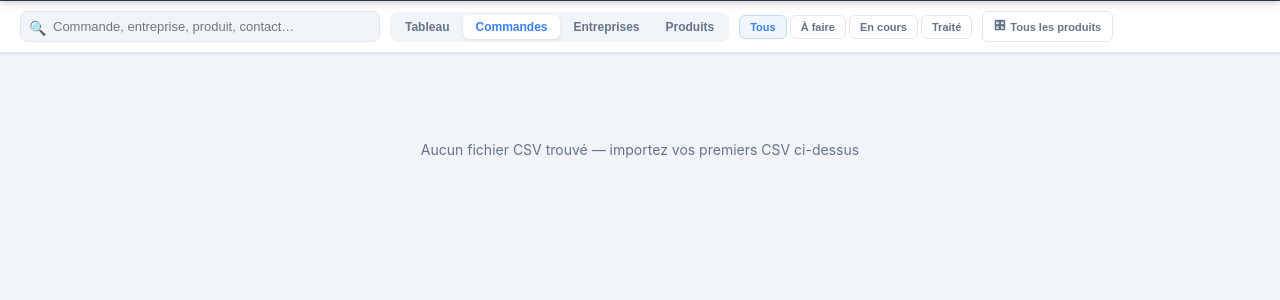
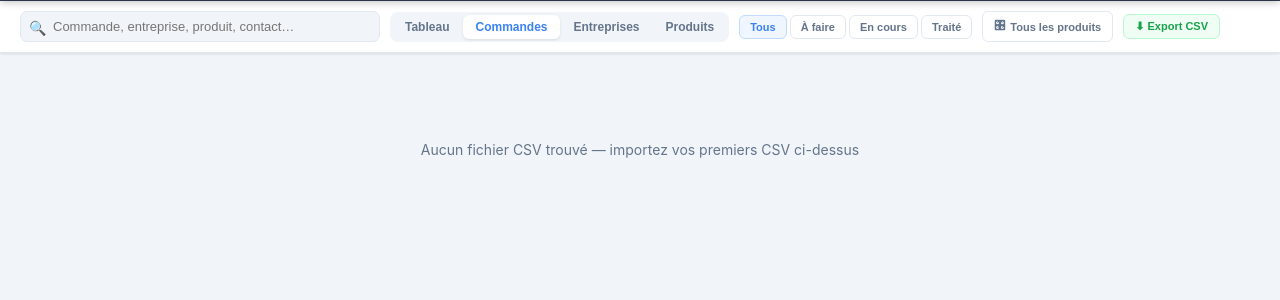
Before and after one commit to pillix17/Suivi_de_commandes_SPACE, a Flask app: page / in a window 1280 px wide. Shown: the part 58-358 px from the top of the page. Run offline with Flask 3, Linux system fonts and the light colour scheme.

Commit message:
Export CSV avec filtres produits et statut
app.py :
- Endpoint GET /api/export : exporte le master CSV filtré par statut
  et/ou liste de codes produits, renvoie un .csv téléchargeable

templates/index.html :
- Bouton vert "Export CSV" dans la toolbar
- exportCSV() : transmet le fichier courant, le filtre statut actif
  et les codes produits cochés à l'endpoint d'export

Co-Authored-By: Claude Sonnet 4.6 <noreply@anthropic.com>

```diff
--- a/app.py
+++ b/app.py
@@ -438,6 +438,40 @@ def api_delete_preset(name):
         sauver_presets(p)
     return jsonify({"ok": True})
 
+@app.route("/api/export")
+def api_export():
+    import io
+    fichier = request.args.get("fichier", MASTER_FILE)
+    statut  = request.args.get("statut", "")        # "" = tous
+    codes   = request.args.getlist("codes")          # liste vide = tous
+
+    path = os.path.join(DOSSIER, os.path.basename(fichier))
+    if not os.path.exists(path):
+        return jsonify({"error": "Fichier introuvable"}), 404
+
+    df = lire_csv(path)
+
+    if statut:
+        df = df[df[STATUT_COL] == statut]
+    if codes:
+        df = df[df["Code Produit"].str.strip().isin(codes)]
+
+    # Colonnes à exporter (sans colonnes internes)
+    cols_export = [c for c in df.columns if c != "Semaine Import"]
+
+    buf = io.StringIO()
+    df[cols_export].to_csv(buf, sep=";", index=False, encoding="utf-8-sig")
+    buf.seek(0)
+
+    from flask import Response
+    filename = f"export_suivi_{datetime.now().strftime('%Y%m%d_%H%M')}.csv"
+    return Response(
+        "﻿" + buf.getvalue(),
+        mimetype="text/csv",
+        headers={"Content-Disposition": f"attachment; filename={filename}"}
+    )
+
+
 @app.route("/api/presets/reset-space", methods=["POST"])
 def api_reset_space_preset():
     codes = construire_preset_space()
--- a/templates/index.html
+++ b/templates/index.html
@@ -75,6 +75,11 @@ a{color:inherit;text-decoration:none}
 .hist-table .skip{color:#f87171}
 .hist-src{display:flex;gap:3px}
 .hist-empty{color:#475569;font-size:12px;padding:8px 0}
+
+/* ── BOUTON EXPORT ── */
+.btn-export{padding:5px 11px;border-radius:6px;border:1px solid var(--green-border);background:var(--green-bg);cursor:pointer;font-size:11px;font-weight:600;color:var(--green);transition:all .15s;white-space:nowrap}
+.btn-export:hover{background:#dcfce7;border-color:#86efac}
+.btn-export:active{background:#bbf7d0}
 
 /* ── BOUTON FILTRE PRODUITS (toolbar) ── */
 .btn-prod-filter{padding:5px 11px;border-radius:6px;border:1px solid var(--border);background:white;cursor:pointer;font-size:11px;font-weight:600;color:var(--muted);transition:all .15s;white-space:nowrap;display:flex;align-items:center;gap:5px}
@@ -327,6 +332,7 @@ table.flat td.num{text-align:right;font-variant-numeric:tabular-nums}
   <button class="btn-prod-filter" id="btnProdFilter" onclick="openProductModal()">
     🎛 <span id="pfLabel">Tous les produits</span>
   </button>
+  <button class="btn-export" id="btnExport" onclick="exportCSV()" title="Exporter la sélection en CSV">⬇ Export CSV</button>
 </div>
 
 <!-- MODAL FILTRES PRODUITS -->
@@ -1207,6 +1213,24 @@ async function deletePreset(){
   showToast(`🗑 Preset "${name}" supprimé`);
 }
 
+// ── EXPORT CSV ───────────────────────────────────────────────
+function exportCSV(){
+  const params = new URLSearchParams();
+  params.set("fichier", currentFile || "suivi_master.csv");
+  if(filterStatut !== "all") params.set("statut", filterStatut);
+  if(filterProducts !== null){
+    for(const code of filterProducts) params.append("codes", code);
+  }
+  const url = `/api/export?${params.toString()}`;
+  const a = document.createElement("a");
+  a.href = url;
+  a.download = "";
+  document.body.appendChild(a);
+  a.click();
+  document.body.removeChild(a);
+  showToast("⬇ Export en cours…");
+}
+
 // ── INIT ─────────────────────────────────────────────────────
 const initFile=document.getElementById("fileSelect").value;
 initProductFilter().then(()=>{
```
